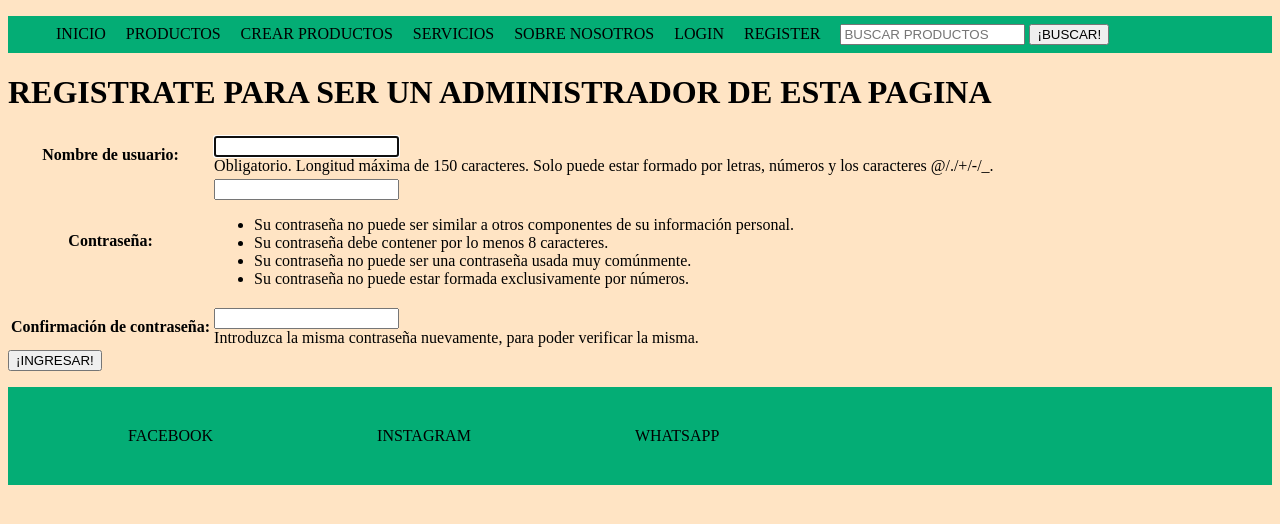
After one commit to FacuCaceres/EcomerceHeredada, a Django app: page /login/register/ in a window 1280 px wide. The commit adds this page. Shown: the top 524 px of the page. Run offline with Django 4.2, Linux system fonts and the light colour scheme; parts of the project's set-up code (start-up, migrations or seed data) failed here and were passed over.

Commit message:
'registro_usuario'

```diff
--- a/inicio/templates/inicio/base.html
+++ b/inicio/templates/inicio/base.html
@@ -70,7 +70,7 @@
             {% else %}
 
             <li><a href="{% url 'login' %}"> LOGIN </a></li>
-            <li><a href="/register/"> REGISTER </a></li>
+            <li><a href="/login/register/"> REGISTER </a></li>
 
             {% endif %}
             <li>
--- /dev/null
+++ b/login/templates/login/register.html
@@ -0,0 +1,20 @@
+{% extends 'inicio/base.html' %}
+
+{% block title %} REGISTRP {% endblock %}
+
+{% block content %}
+
+    <h1>
+        REGISTRATE PARA SER UN ADMINISTRADOR DE ESTA PAGINA
+    </h1>
+    <h3>{{error}}</h3>
+    <form action="" method="POST">
+        {% csrf_token %}
+        <table>
+            {{forms.as_table}}
+        </table>
+        <input type="submit" value="¡INGRESAR!">
+    </form>
+
+
+{% endblock %}
--- a/login/urls.py
+++ b/login/urls.py
@@ -6,5 +6,6 @@ urlpatterns = [
 
     path('', views.login_user, name = 'login'),
     path('logout/', views.logout_user, name = 'logout'),
+    path('register/', views.register_user, name = 'register'),
 
 ]
--- a/login/views.py
+++ b/login/views.py
@@ -2,7 +2,8 @@ from multiprocessing import context
 from django.shortcuts import redirect, render
 
 #Importamos un modelos de formulario para validar correos y demas utlilidades.
-from django.contrib.auth.forms import AuthenticationForm
+from django.contrib.auth.forms import AuthenticationForm, UserCreationForm #UserCreationForm Crea un registro con usuario del DB
+
 
 # Importamos una funcion que verfica que el usuario y contraseña que vienen por POST son iguales a los de las DB.
 from django.contrib.auth import authenticate,login,logout #LOGIN simplemente me logea
@@ -62,3 +63,43 @@ def login_user(request):
 def logout_user(request):
     logout(request)
     return redirect('inicio')
+
+def register_user(request):
+    # Si el metodo es POST
+    if request.method == 'POST':
+        # Creame un modelo de form UserCreationForm con los datos de REQUEST.POST
+        form = UserCreationForm(request.POST)
+        # Y si es formulario es valido.
+        if form.is_valid():
+            # Guardame el formulario
+            form.save()
+            # Creame una username y pasword con datos limpios
+            username = form.cleaned_data['username']
+            password = form.cleaned_data['password1']
+            # Autenticame este usuario
+            user = authenticate(username = username , password = password)
+            # Ahora logeame este usuario
+            login(request,user)
+            # Pasale el usario logeado en un contexto
+            context = {'message': f'Usiario creado correctamente, bienvenido {username}'}
+            # Por ultimo renderizame todo al inicio
+            return render(request,'inicio/inicio.html',context=context)
+
+        # Y si formulario no es valido...
+        else:
+            # Guardame los errores en una variable error
+            error = form.errors
+            # creame una nueva instancia de formulario
+            form = UserCreationForm()
+            # Pasame el nuevo formulario y el error por contexto
+            context = {'forms':form, 'error': error}
+            # Renderizame todo al register.html
+            return render(request,'login/register.html',context=context)
+
+    else:
+        # Y si el metodo es GET "Crea un formulario de este modelo"
+        form = UserCreationForm()
+        # Carga en el contexto
+        context = {'forms':form}
+        # Y renderiza todo al register.html
+        return render (request, 'login/register.html',context=context)
```
Also changed, not shown: db.sqlite3.
